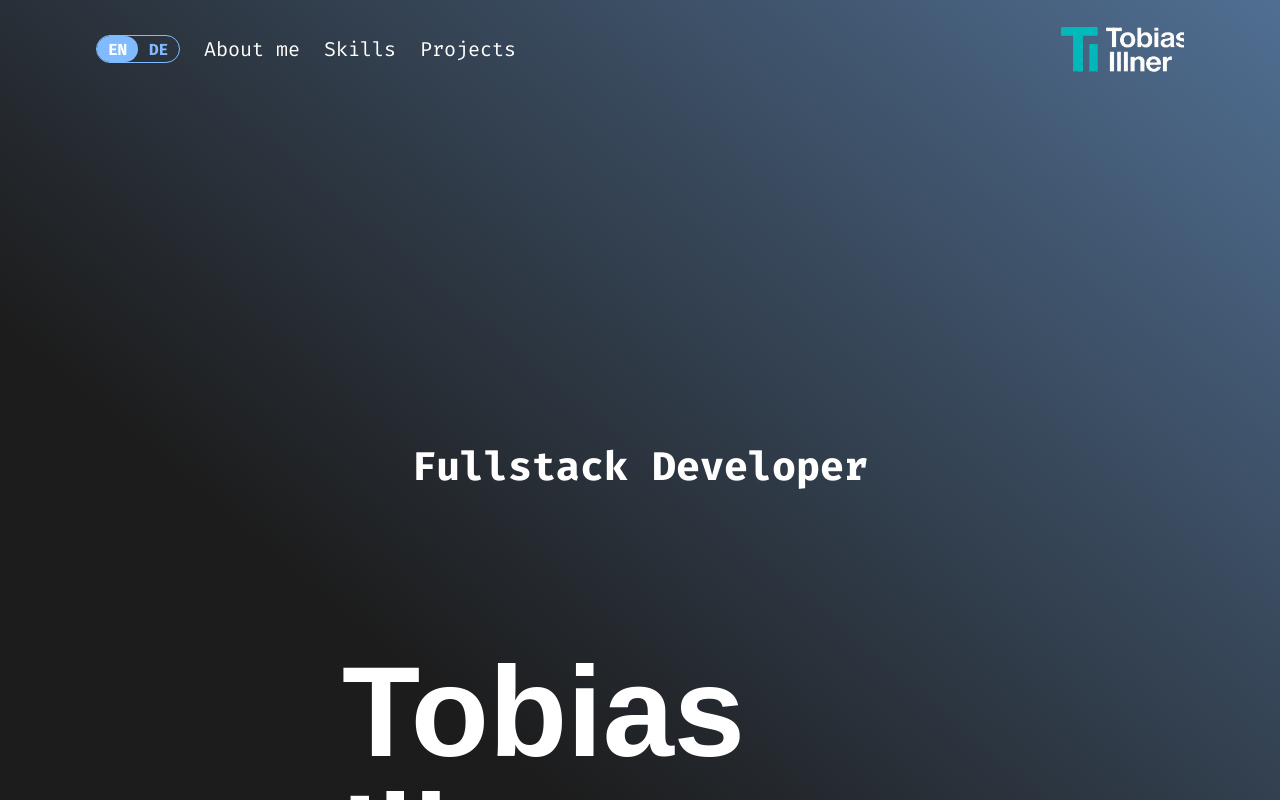
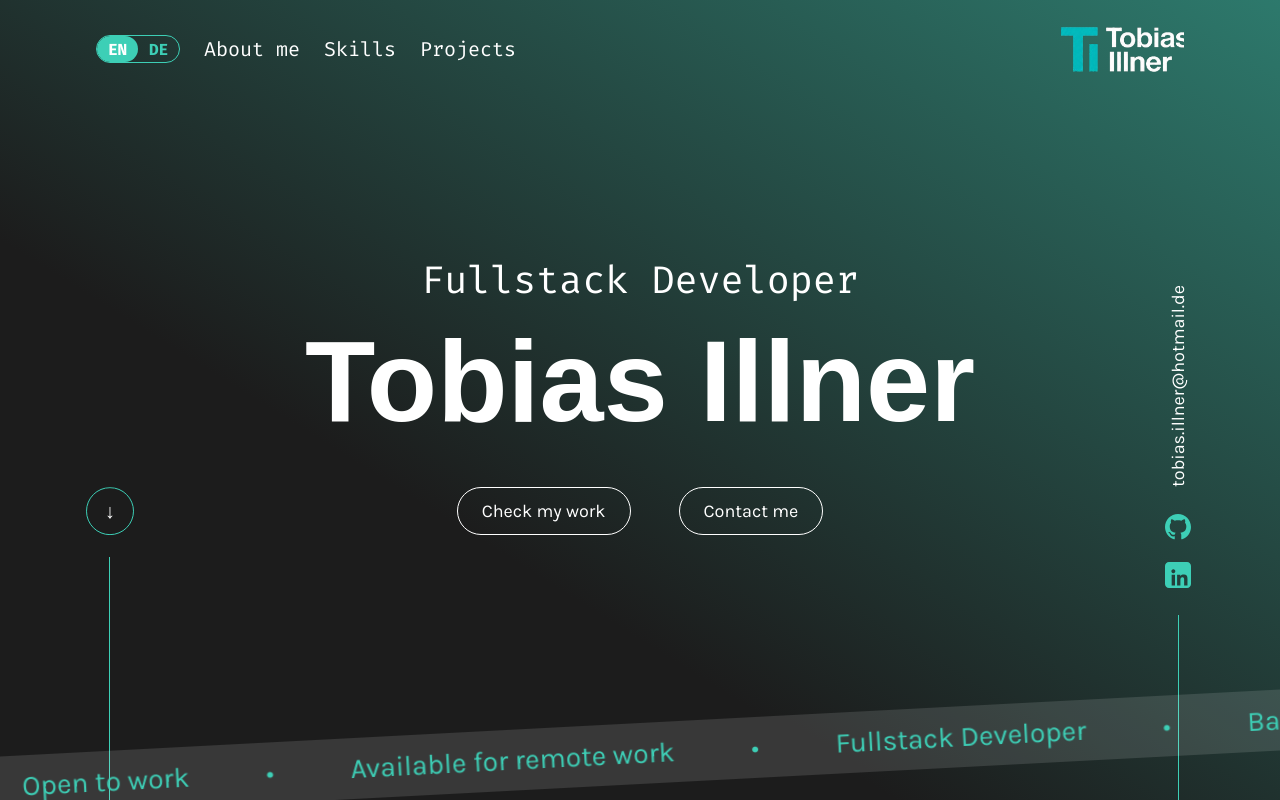
Before and after one commit to TobiasIllnerDev/Portfolio, an Angular app: page / in a window 1280 px wide. Shown: the top 800 px of the page. Built offline with nearby package versions, Linux system fonts and the light colour scheme; a web font is replaced by a local one.

Commit message:
feat: hero finish without animation

```diff
--- a/src/app/pages/main-section/hero/hero.html
+++ b/src/app/pages/main-section/hero/hero.html
@@ -1,8 +1,70 @@
-<section class="header-section">
-  <h2>Fullstack Developer</h2>
-  <h1>Tobias Illner</h1>
-  <div class="header-navigation">
-    <a href="#">Check my work</a>
-    <a href="#">Contact me</a>
+<section class="hero-section">
+  <div class="hero-content">
+    <h2>Fullstack Developer</h2>
+    <h1>Tobias Illner</h1>
+
+    <nav class="hero-navigation" aria-label="Hero navigation">
+      <a href="#projects">Check my work</a>
+      <a href="#contact">Contact me</a>
+    </nav>
+  </div>
+
+  <a class="scroll-hint" href="#about-me" aria-label="Zum nächsten Abschnitt scrollen">
+    <span class="scroll-arrow" aria-hidden="true">↓</span>
+    <span class="side-line" aria-hidden="true"></span>
+  </a>
+
+  <aside class="social-bar" aria-label="Kontakt und soziale Netzwerke">
+    <!-- TODO: Durch deine echte E-Mail-Adresse ersetzen. -->
+    <a class="email-link" href="mailto:" aria-label="E-Mail schreiben">tobias.illner@hotmail.de</a>
+
+    <a
+      class="social-link"
+      href="https://github.com/TobiasIllnerDev"
+      target="_blank"
+      rel="noopener noreferrer"
+      aria-label="GitHub-Profil öffnen"
+    >
+      <img src="/icons/github.svg" alt="" />
+    </a>
+
+    <!-- TODO: Durch die URL deines LinkedIn-Profils ersetzen. -->
+    <a
+      class="social-link"
+      href="https://www.linkedin.com/in/tobias-illner/"
+      target="_blank"
+      rel="noopener noreferrer"
+      aria-label="LinkedIn-Profil öffnen"
+    >
+      <img src="/icons/Linkedin.svg" alt="" />
+    </a>
+
+    <span class="side-line" aria-hidden="true"></span>
+  </aside>
+
+  <div class="ticker" aria-label="Available for remote work, Fullstack Developer, Based in Germany">
+    <div class="ticker-track">
+      <div class="ticker-content">
+        <span>Available for remote work</span>
+        <span aria-hidden="true">•</span>
+        <span>Fullstack Developer</span>
+        <span aria-hidden="true">•</span>
+        <span>Based in Germany</span>
+        <span aria-hidden="true">•</span>
+        <span>Open to work</span>
+        <span aria-hidden="true">•</span>
+      </div>
+
+      <div class="ticker-content" aria-hidden="true">
+        <span>Available for remote work</span>
+        <span>•</span>
+        <span>Fullstack Developer</span>
+        <span>•</span>
+        <span>Based in Germany</span>
+        <span>•</span>
+        <span>Open to work</span>
+        <span>•</span>
+      </div>
+    </div>
   </div>
 </section>
--- a/src/app/pages/main-section/hero/hero.scss
+++ b/src/app/pages/main-section/hero/hero.scss
@@ -1,46 +1,254 @@
 @use "../../../../styles/variables" as *;
 
-.header-section {
+:host {
+  display: block;
+}
+
+.hero-section {
+  position: relative;
+  min-height: calc(100svh - 98px);
+  padding: 48px 120px 150px;
+  display: grid;
+  place-items: center;
+  overflow: hidden;
+}
+
+.hero-content {
+  position: relative;
+  z-index: 2;
   display: flex;
   align-items: center;
-    justify-content: center;
   flex-direction: column;
-    margin: 316px 342px;
+  text-align: center;
+
+  h2,
+  h1 {
+    margin: 0;
+    color: white;
+    line-height: 1;
+  }
 
   h2 {
-       color: white;
+    margin-bottom: 24px;
     font-family: "Fira Code", monospace;
-       line-height: 100%;
-       letter-spacing: 0%;
-       font-size: 2.5rem;
+    font-size: clamp(1.75rem, 3vw, 2.5rem);
+    font-weight: 400;
   }
 
   h1 {
+    font-family: "Karla", Arial, sans-serif;
+    font-size: clamp(4rem, 9vw, 8rem);
+    font-weight: 700;
+  }
+}
+
+.hero-navigation {
+  display: flex;
+  gap: 48px;
+  margin-top: 48px;
+
+  a {
+    padding: 12px 24px;
+    overflow: hidden;
+    color: white;
+    border: 1px solid white;
+    border-radius: 100px;
+    font-family: "Karla", Arial, sans-serif;
+    font-size: 1.125rem;
+    text-decoration: none;
+    transition:
+      color 180ms ease,
+      border-color 180ms ease;
+
+    &:hover,
+    &:focus-visible {
+      color: $button-green;
+      border-color: $button-green;
+    }
+  }
+}
+
+.scroll-hint,
+.social-bar {
+  position: absolute;
+  z-index: 3;
+  bottom: 0;
+  display: flex;
+  align-items: center;
+  flex-direction: column;
+  color: white;
+  text-decoration: none;
+}
+
+.scroll-hint {
+  left: clamp(24px, 6.7vw, 96px);
+  height: 315px;
+}
+
+.scroll-arrow {
+  width: 48px;
+  height: 48px;
+  display: grid;
+  flex: 0 0 auto;
+  place-items: center;
+  border: 1px solid $button-green;
+  border-radius: 100%;
+  font-size: 1.25rem;
+  animation: scroll-arrow 1.5s ease-in-out infinite;
+}
+
+.side-line {
+  width: 1px;
+  min-height: 64px;
+  flex: 1;
+  margin-top: 24px;
+  background-color: $button-green;
+}
+
+.social-bar {
+  right: clamp(24px, 6.7vw, 96px);
+  gap: 16px;
+}
+
+.email-link {
+  margin-bottom: 8px;
   color: white;
   font-family: "Karla", Arial, sans-serif;
-        font-size: 8rem;
-        font-weight: 700;
-        line-height: 100%;
-        letter-spacing: 0%;
-    }
+  font-size: 1.125rem;
+  text-decoration: none;
+  writing-mode: vertical-rl;
+  transform: rotate(180deg);
+  transition: color 180ms ease;
 
-}
-
-.header-navigation {
-    display: flex;
-    gap: 48px;
-
-    a {
-        color: white;
-        text-decoration: none;
-        font-size: 2rem;
-        border: 1px solid white;
-        border-radius: 100px;
-        padding: 10px;
-        cursor: pointer;
-
-        &:hover {
+  &:hover,
+  &:focus-visible {
     color: $button-green;
   }
 }
+
+.social-link {
+  width: 32px;
+  height: 32px;
+  display: block;
+  border-radius: 50%;
+  transition: transform 180ms ease;
+
+  img {
+    width: 100%;
+    height: 100%;
+    display: block;
   }
+
+  &:hover,
+  &:focus-visible {
+    transform: translateY(-3px) scale(1.08);
+  }
+}
+
+.social-bar .side-line {
+  height: 185px;
+  flex: 0 0 auto;
+  margin-top: 8px;
+}
+
+.ticker {
+  position: absolute;
+  z-index: 4;
+  right: -2%;
+  bottom: 16px;
+  left: -2%;
+  overflow: hidden;
+  background-color: rgba(255, 255, 255, 0.12);
+  transform: rotate(-3deg);
+  transform-origin: center;
+}
+
+.ticker-track {
+  width: max-content;
+  display: flex;
+  animation: ticker-right 24s linear infinite;
+  will-change: transform;
+}
+
+.ticker-content {
+  display: flex;
+  align-items: center;
+  flex-shrink: 0;
+  gap: clamp(48px, 6vw, 96px);
+  padding: 14px clamp(24px, 3vw, 48px);
+  color: $button-green;
+  font-family: "Karla", Arial, sans-serif;
+  font-size: clamp(1.25rem, 2.2vw, 2rem);
+  white-space: nowrap;
+}
+
+@keyframes scroll-arrow {
+  0%,
+  100% {
+    transform: translateY(-4px);
+  }
+
+  50% {
+    transform: translateY(4px);
+  }
+}
+
+@keyframes ticker-right {
+  from {
+    transform: translateX(-50%);
+  }
+
+  to {
+    transform: translateX(0);
+  }
+}
+
+@media (max-width: 800px) {
+  .hero-section {
+    min-height: calc(100svh - 82px);
+    padding: 40px 24px 120px;
+  }
+
+  .hero-content h1 {
+    font-size: clamp(3rem, 15vw, 5rem);
+  }
+
+  .hero-navigation {
+    gap: 16px;
+    margin-top: 32px;
+
+    a {
+      padding: 10px 16px;
+      font-size: 1rem;
+    }
+  }
+
+  .scroll-hint {
+    left: 20px;
+    height: 210px;
+  }
+
+  .scroll-arrow {
+    width: 40px;
+    height: 40px;
+  }
+
+  .social-bar {
+    right: 20px;
+  }
+
+  .email-link {
+    display: none;
+  }
+
+  .social-bar .side-line {
+    height: 80px;
+  }
+}
+
+@media (prefers-reduced-motion: reduce) {
+  .scroll-arrow,
+  .ticker-track {
+    animation: none;
+  }
+}
--- a/src/styles/_variables.scss
+++ b/src/styles/_variables.scss
@@ -1,2 +1,2 @@
-$button-green: rgba(128, 187, 255, 1);
+$button-green: rgba(61, 207, 182, 1);
 $background-color: rgba(28, 28, 28, 1);
```
Lines whose indentation alone changed are shown as unchanged.
